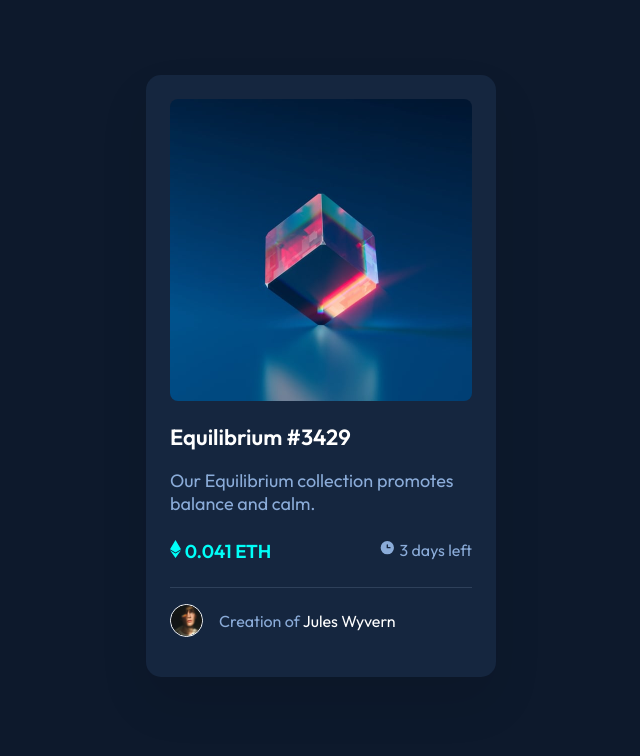
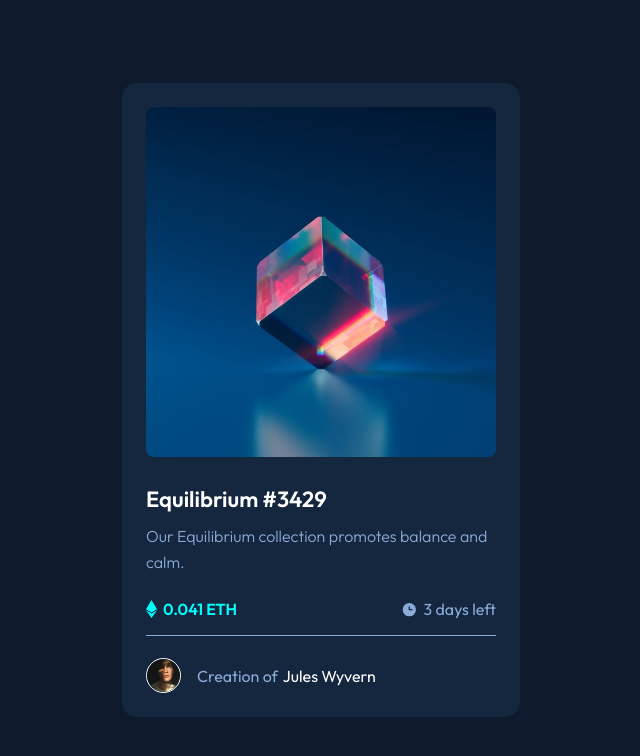
Before and after one commit to GabroSH/nft-card, a plain HTML site: page index.html in a window 1280 px wide. Shown: the whole page, without its empty margins (319-959 px from the left). Drawn offline with Linux system fonts and the light colour scheme.

Commit message:
all code have been written

```diff
--- a/index.html
+++ b/index.html
@@ -10,43 +10,44 @@
 </head>
 
 <body>
+  <div class="card">
+    <div class="image">
+      <img src="static/images/image-equilibrium.jpg" alt="this is image equilibrium" class="banner">
+      <div>
+        <svg class="view" width="48" height="48" xmlns="http://www.w3.org/2000/svg">
+          <g fill="none" fill-rule="evenodd">
+            <path d="M0 0h48v48H0z" />
+            <path
+              d="M24 9C14 9 5.46 15.22 2 24c3.46 8.78 12 15 22 15 10.01 0 18.54-6.22 22-15-3.46-8.78-11.99-15-22-15Zm0 25c-5.52 0-10-4.48-10-10s4.48-10 10-10 10 4.48 10 10-4.48 10-10 10Zm0-16c-3.31 0-6 2.69-6 6s2.69 6 6 6 6-2.69 6-6-2.69-6-6-6Z"
+              fill="#FFF" fill-rule="nonzero" />
+          </g>
+        </svg>
+      </div>
+    </div>
+    <h3>Equilibrium #3429</h3>
+    <p class="description">Our Equilibrium collection promotes balance and calm.</p>
 
-  <div class="container">
-
-   <div class="container-image">
-    <a href="#" class="container-link">
-    <svg class="container-image-view" width="48" height="48" xmlns="http://www.w3.org/2000/svg">
-      <g fill="none" fill-rule="evenodd"><path d="M0 0h48v48H0z"/><path d="M24 9C14 9 5.46 15.22 2 24c3.46 8.78 12 15 22 15 10.01 0 18.54-6.22 22-15-3.46-8.78-11.99-15-22-15Zm0 25c-5.52 0-10-4.48-10-10s4.48-10 10-10 10 4.48 10 10-4.48 10-10 10Zm0-16c-3.31 0-6 2.69-6 6s2.69 6 6 6 6-2.69 6-6-2.69-6-6-6Z" fill="#FFF" fill-rule="nonzero"/></g>
-    </svg>
-  </a>
-
-   </div>
-
-    <h1><a href="#">Equilibrium #3429</a></h1>
-      <p class="first-p">
-        Our Equilibrium collection promotes balance and calm.
-      </p>
-
-      <section>
-        <h3>
-          <svg width="11" height="18" xmlns="http://www.w3.org/2000/svg">
-            <path d="M11 10.216 5.5 18 0 10.216l5.5 3.263 5.5-3.262ZM5.5 0l5.496 9.169L5.5 12.43 0 9.17 5.5 0Z"
-              fill="#00FFF8" />
+    <div class="price-days">
+      <div class="price">
+        <svg class="eth" width="11" height="18" xmlns="http://www.w3.org/2000/svg">
+          <path d="M11 10.216 5.5 18 0 10.216l5.5 3.263 5.5-3.262ZM5.5 0l5.496 9.169L5.5 12.43 0 9.17 5.5 0Z"
+            fill="#00FFF8" />
         </svg>
         0.041 ETH
-        </h3>
-
-        <p class="second-p">
-          <svg width="17" height="17" xmlns="http://www.w3.org/2000/svg"><path d="M8.305 2.007a6.667 6.667 0 1 0 0 13.334 6.667 6.667 0 0 0 0-13.334Zm2.667 7.334H8.305a.667.667 0 0 1-.667-.667V6.007a.667.667 0 0 1 1.334 0v2h2a.667.667 0 0 1 0 1.334Z" fill="#8BACD9"/></svg>
-          3 days left
-        </p>
-      </section>
-
-      <footer>
-        <img src="static/images/image-avatar.png" alt="avatar image" class="avatar">
-        <p>Creation of <a href="#">Jules  Wyvern</a></p>
-      </footer>
-
+      </div>
+      <div class="days">
+        <svg class="clock" width="17" height="17" xmlns="http://www.w3.org/2000/svg">
+          <path
+            d="M8.305 2.007a6.667 6.667 0 1 0 0 13.334 6.667 6.667 0 0 0 0-13.334Zm2.667 7.334H8.305a.667.667 0 0 1-.667-.667V6.007a.667.667 0 0 1 1.334 0v2h2a.667.667 0 0 1 0 1.334Z"
+            fill="#8BACD9" />
+        </svg>
+        3 days left
+      </div>
+    </div>
+    <div class="creator">
+      <img src="static/images/image-avatar.png" alt="creator image">
+      Creation of <span>Jules Wyvern</span>
+    </div>
 
   </div>
 </body>
--- a/style.css
+++ b/style.css
@@ -3,18 +3,7 @@
 * {
     margin: 0;
     padding: 0;
-    font-family: "Outfit";
-    text-decoration: none;
-}
-
-*,
-*::before,
-*::after {
-    box-sizing: inherit;
-}
-
-html {
-    box-sizing: border-box;
+    font-family: "Outfit"
 }
 
 body {
@@ -22,136 +11,121 @@ body {
     display: flex;
     justify-content: center;
     align-items: center;
+    width: 100%;
+    height: 100vh;
 }
 
-.container {
-    margin-top: 75px;
-    display: flex;
+.card {
+    background-color: rgba(21, 38, 63, 1);
+    padding: 24px;
     width: 350px;
-    flex-direction: column;
-    padding: 24px;
     border-radius: 15px;
-    background-color: rgba(21, 38, 63, 1);
-    box-shadow: 0px 25px 50px rgba(0, 0, 0, 0.0952917);
 }
 
-.container-image {
+.image {
     position: relative;
-    border-radius: 8px;
-    transition: all 200ms;
-    background-image: linear-gradient(rgba(0, 255, 247, 0), rgba(0, 255, 247, 0)),
-    url(static/images/image-equilibrium.jpg);
-    width: 302px;
-    height: 302px;
-    background-size: cover;
-    top: 50%;
-    left: 50%;
-    transform: translateX(-50%);
-    cursor: pointer;
-    z-index: 1;
 }
 
-.container-image::before {
-    content: "";
+.image div {
     position: absolute;
-    left: 0;
-    right: 0;
+    background-color: hsl(178, 100%, 50%);
     top: 0;
-    bottom: 0;
-    background-image: linear-gradient(hsla(178, 100%, 50%), hsla(178, 100%, 50%));
-    border-radius: 0.8rem;
-    z-index: -1;
+    width: 100%;
+    height: 100%;
     opacity: 0;
-    transition: opacity 200ms linear;
+    transition: 0.5s;
 }
 
-.container-image-view {
+.image div:hover {
+    opacity: 1;
+    cursor: pointer;
+    border-radius: 10px;
+}
+
+.view {
     position: absolute;
     top: 50%;
     left: 50%;
     transform: translate(-50%, -50%);
-    opacity: 0;
-    transition: all 200ms;
 }
 
-.container-image:hover::before,
-.container-image:active::before,
-.container-image:hover .container-img-view,
-.container-image:active .container-img-view{
-  opacity: 0.5;
-}
-
-h1 {
-    margin-top: 12px;
-}
-h1 a{
-    color: white;
-    font-size: 22px;
-    transition: 0.5s;
-}
-
-h1 a:hover {
-    color: cyan;
-}
-
-.first-p {
-    color: rgba(139, 172, 217, 1);
-    font-size: 18px;
-    margin-top: 16px;
+.banner {
+    width: 100%;
+    height: auto;
+    border-radius: 8px;
 }
 
 h3 {
-    color: rgba(0, 255, 248, 1);
+    font-size: 22px;
+    color: white;
+    margin-top: 24px;
 }
 
-.second-p {
+.description {
+    color: rgba(139, 172, 217, 1);
+    margin-top: 10px;
+    font-weight: 300;
+    line-height: 26px;
+}
+
+.price-days {
+    display: flex;
+    justify-content: space-between;
+    border-bottom: 1px solid rgba(139, 172, 217, 1);
+    margin-top: 24px;
+    margin-bottom: 1rem;
+    padding-bottom: 1rem;
+}
+
+.price {
+    display: flex;
+    align-items: center;
+    color: Cyan;
+    font-size: 16px;
+    font-weight: 600;
+}
+
+.eth {
+    margin-right: 6px;
+}
+
+.days {
+    display: flex;
+    align-items: center;
     color: rgba(139, 172, 217, 1);
 }
 
-section {
-    display: flex;
-    flex-direction: row;
-    justify-content: space-between;
-    margin: 24px 0;
+.clock {
+    margin-right: 6px;
 }
 
-footer {
+.creator {
     display: flex;
-    flex-direction: row;
     align-items: center;
-    border-top: 1px solid rgba(46, 64, 90, 1);
+    margin-top: 22px;
+    color: rgba(139, 172, 217, 1);
 }
 
-.avatar {
-    margin: 16px 0;
+.creator img {
     width: 33px;
     height: 33px;
     border: 1px solid white;
     border-radius: 50%;
+    margin-right: 16px;
 }
 
 span {
     color: white;
+    margin-left: 5px;
 }
 
-footer>p {
-    color: rgba(139, 172, 217, 1);
-    margin: 0 16px;
-}
-footer > p > a {
-    color: white;
-    transition: 0.5s;
+.banner,
+h3,
+span {
+    cursor: pointer;
 }
 
-footer > p > a:hover {
+h3:hover,
+span:hover {
     color: cyan;
 }
-
-@media (max-width:360px) {
-    .container {
-        width: 320px;
-    }
-    .container-image {
-        transform: scale(0.5);
-    }
-}
```
